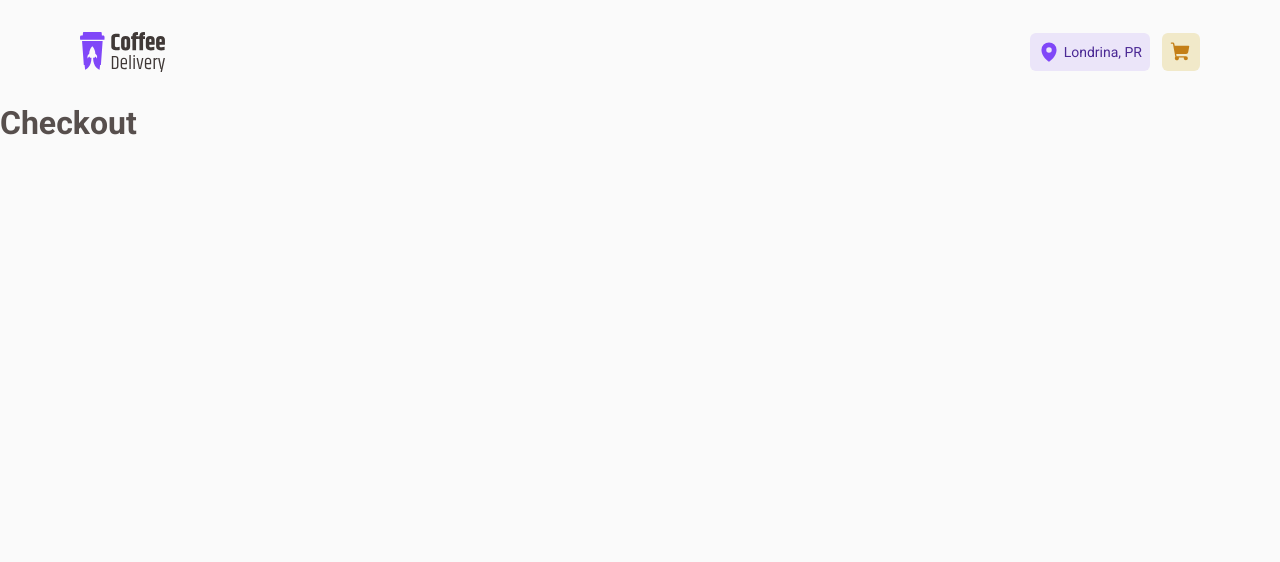
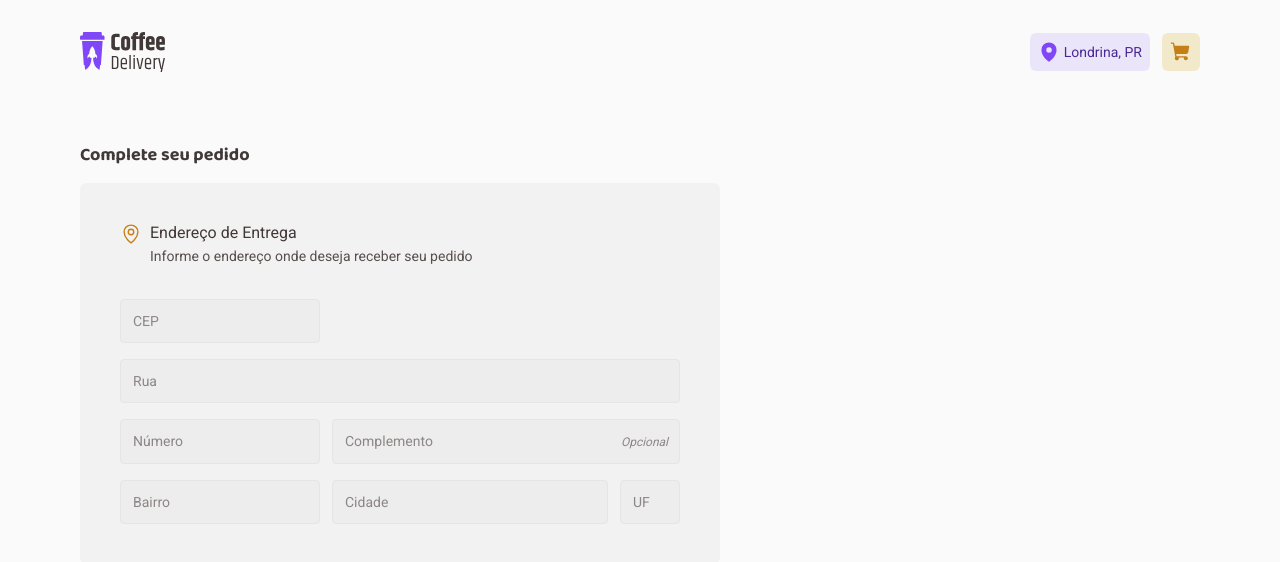
Before and after one commit to phaelslima/coffee-delivery, a React (Vite) app: page /checkout in a window 1280 px wide. Shown: the top 562 px of the page. Built offline with nearby package versions, Linux system fonts and the light colour scheme.

Commit message:
feat: add deliveryAddress component to checkout page

```diff
--- /dev/null
+++ b/src/pages/Checkout/components/DeliveryAddress/TextInput/index.tsx
@@ -0,0 +1,31 @@
+import {
+  forwardRef,
+  ForwardRefRenderFunction,
+  InputHTMLAttributes,
+} from 'react'
+
+import { FieldError } from 'react-hook-form'
+
+import {
+  TextInputContainer,
+  Input,
+  OptionalLabel,
+  ErrorMessage,
+} from './styles'
+
+interface TextInputBaseProps extends InputHTMLAttributes<HTMLInputElement> {
+  error?: FieldError
+}
+
+const TextInputBase: ForwardRefRenderFunction<
+  HTMLInputElement,
+  TextInputBaseProps
+> = ({ required, error, ...rest }, ref) => (
+  <TextInputContainer>
+    <Input ref={ref} {...rest} />
+    {!required && <OptionalLabel>Opcional</OptionalLabel>}
+    {error && <ErrorMessage>{error.message}</ErrorMessage>}
+  </TextInputContainer>
+)
+
+export const TextInput = forwardRef(TextInputBase)
--- /dev/null
+++ b/src/pages/Checkout/components/DeliveryAddress/TextInput/styles.ts
@@ -0,0 +1,58 @@
+import styled from 'styled-components'
+
+export const TextInputContainer = styled.div`
+  position: relative;
+`
+
+export const Input = styled.input`
+  padding: 0.75rem;
+
+  width: 100%;
+
+  background: ${({ theme }) => theme['base-input']};
+  border: 1px solid ${({ theme }) => theme['base-button']};
+  border-radius: 4px;
+
+  font-size: 0.875rem;
+  line-height: 1.1375rem;
+
+  color: ${({ theme }) => theme['base-text']};
+
+  ::placeholder {
+    font-size: 0.875rem;
+    line-height: 1.1375rem;
+
+    color: ${({ theme }) => theme['base-label']};
+  }
+
+  &::-webkit-outer-spin-button,
+  &::-webkit-inner-spin-button {
+    -webkit-appearance: none;
+    margin: 0;
+  }
+
+  &[type='number'] {
+    -moz-appearance: textfield;
+  }
+`
+
+export const OptionalLabel = styled.span`
+  position: absolute;
+  top: 1rem;
+  right: 0.75rem;
+
+  font-style: italic;
+  font-size: 0.75rem;
+  line-height: 0.975rem;
+
+  color: ${({ theme }) => theme['base-label']};
+`
+
+export const ErrorMessage = styled.p`
+  margin-top: 0.5rem;
+
+  font-size: 0.75rem;
+  line-height: 0.975rem;
+
+  color: ${({ theme }) => theme.red};
+`
--- /dev/null
+++ b/src/pages/Checkout/components/DeliveryAddress/index.tsx
@@ -0,0 +1,85 @@
+import { useFormContext } from 'react-hook-form'
+import { MapPin } from 'phosphor-react'
+
+import { NewOrderFormData } from '../..'
+
+import { TextInput } from './TextInput'
+
+import { DeliveryAddressContainer, InputTextGroup, Col } from './styled'
+
+export function DeliveryAddress() {
+  const {
+    register,
+    formState: { errors },
+  } = useFormContext<NewOrderFormData>()
+
+  return (
+    <DeliveryAddressContainer>
+      <header>
+        <MapPin size={22} />
+
+        <div>
+          <h2>Endereço de Entrega</h2>
+          <p>Informe o endereço onde deseja receber seu pedido</p>
+        </div>
+      </header>
+
+      <InputTextGroup>
+        <TextInput
+          type="number"
+          placeholder="CEP"
+          required
+          error={errors.address?.postalCode}
+          {...register('address.postalCode')}
+        />
+
+        <Col cols={3}>
+          <TextInput
+            placeholder="Rua"
+            required
+            error={errors.address?.street}
+            {...register('address.street')}
+          />
+        </Col>
+
+        <TextInput
+          type="number"
+          placeholder="Número"
+          required
+          error={errors.address?.streetNumber}
+          {...register('address.streetNumber')}
+        />
+
+        <Col cols={2}>
+          <TextInput
+            placeholder="Complemento"
+            error={errors.address?.complement}
+            {...register('address.complement')}
+          />
+        </Col>
+
+        <TextInput
+          placeholder="Bairro"
+          required
+          error={errors.address?.district}
+          {...register('address.district')}
+        />
+
+        <TextInput
+          placeholder="Cidade"
+          required
+          error={errors.address?.city}
+          {...register('address.city')}
+        />
+
+        <TextInput
+          autoCapitalize="characters"
+          placeholder="UF"
+          required
+          error={errors.address?.state}
+          {...register('address.state')}
+        />
+      </InputTextGroup>
+    </DeliveryAddressContainer>
+  )
+}
--- /dev/null
+++ b/src/pages/Checkout/components/DeliveryAddress/styled.ts
@@ -0,0 +1,53 @@
+import styled from 'styled-components'
+
+export const DeliveryAddressContainer = styled.section`
+  margin-bottom: 0.75rem;
+  padding: 2.5rem;
+
+  background: ${({ theme }) => theme['base-card']};
+  border-radius: 6px;
+
+  header {
+    display: flex;
+    align-items: flex-start;
+    margin-bottom: 2rem;
+
+    svg {
+      margin-right: 0.5rem;
+      color: ${({ theme }) => theme['yellow-dark']};
+    }
+
+    div {
+      h2 {
+        margin-bottom: 0.125rem;
+
+        font-size: 1rem;
+        font-weight: 400;
+        line-height: 1.3rem;
+
+        color: ${({ theme }) => theme['base-subtitle']};
+      }
+
+      h2 + p {
+        font-size: 0.875rem;
+        line-height: 1.3rem;
+
+        color: ${({ theme }) => theme['base-text']};
+      }
+    }
+  }
+`
+export const InputTextGroup = styled.div`
+  display: grid;
+  grid-template-columns: 12.5rem 1fr 3.75rem;
+  column-gap: 0.75rem;
+  row-gap: 1rem;
+`
+
+interface ColProps {
+  cols?: number
+}
+
+export const Col = styled.div<ColProps>`
+  grid-column: ${({ cols = 1 }) => `auto / span ${cols}`};
+`
--- a/src/pages/Checkout/index.tsx
+++ b/src/pages/Checkout/index.tsx
@@ -1,6 +1,10 @@
-import { useForm } from 'react-hook-form'
+import { useForm, FormProvider } from 'react-hook-form'
 import { zodResolver } from '@hookform/resolvers/zod'
 import * as zod from 'zod'
+
+import { DeliveryAddress } from './components/DeliveryAddress'
+
+import { CheckoutContainer } from './styled'
 
 const newOrderFormValidationSchema = zod.object({
   address: zod.object({
@@ -34,10 +38,16 @@ export function Checkout() {
   }
 
   return (
-    <main>
+    <CheckoutContainer>
       <form onSubmit={handleSubmit(handleCreateNewOrder)}>
-        <h1>Checkout</h1>
+        <div>
+          <p>Complete seu pedido</p>
+
+          <FormProvider {...newOrderForm}>
+            <DeliveryAddress />
+          </FormProvider>
+        </div>
       </form>
-    </main>
+    </CheckoutContainer>
   )
 }
--- /dev/null
+++ b/src/pages/Checkout/styled.ts
@@ -0,0 +1,24 @@
+import styled from 'styled-components'
+
+export const CheckoutContainer = styled.main`
+  form {
+    display: grid;
+    grid-template-columns: 40rem 1fr;
+    margin: 0 auto;
+    padding: 2.5rem 1.5rem;
+    gap: 2rem;
+
+    max-width: 73rem;
+
+    & > div > p {
+      margin-bottom: 1rem;
+
+      font-family: 'Baloo 2', sans-serif;
+      font-size: 1.125rem;
+      font-weight: 700;
+      line-height: 1.4625rem;
+
+      color: ${({ theme }) => theme['base-subtitle']};
+    }
+  }
+`
--- a/src/styles/global.ts
+++ b/src/styles/global.ts
@@ -1,6 +1,11 @@
 import { createGlobalStyle } from 'styled-components'
 
 export const GlobalStyle = createGlobalStyle`
+  :focus {
+    outline: 0;
+    box-shadow: 0 0 0 1px ${({ theme }) => theme['yellow-dark']};
+  }
+
   * {
     margin: 0;
     padding: 0;
--- a/src/styles/themes/default.ts
+++ b/src/styles/themes/default.ts
@@ -1,4 +1,6 @@
 export const defaultTheme = {
+  red: '#E83F5B',
+
   'yellow-dark': '#C47F17',
   yellow: '#DBAC2C',
   'yellow-light': '#F1E9C9',
```
